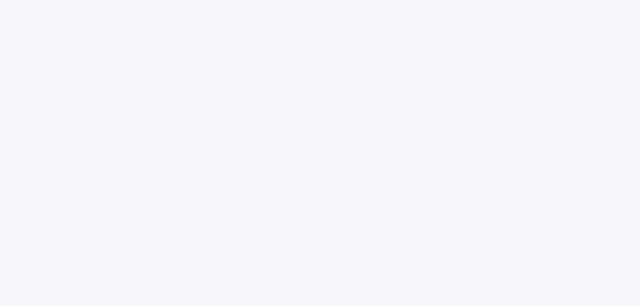
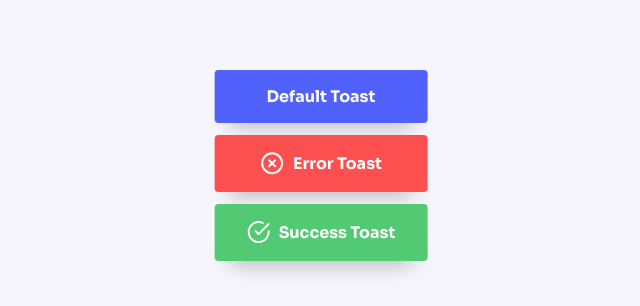
Before and after one commit to anderson-rodriguesdev/MyContacts, a React (Vite) app: page / in a window 1280 px wide. Shown: the part 491-797 px from the top of the page, without its empty margins (319-959 px from the left). Built offline with nearby package versions, Linux system fonts and the light colour scheme; no server answers.

Commit message:
style: created styles for ToastMessage Component

```diff
--- a/src/assets/styles/themes/default.ts
+++ b/src/assets/styles/themes/default.ts
@@ -18,5 +18,8 @@
       main: "#fc5050",
       dark: "#f63131",
     },
+    success: {
+      main: "#51ca73",
+    },
   },
 };
--- a/src/components/App/index.tsx
+++ b/src/components/App/index.tsx
@@ -8,12 +8,14 @@
 import Routes from "../../Routes";
 
 import { Container } from "./styles";
+import ToastContainer from "../Toast/ToastContainer";
 
 function App() {
   return (
     <BrowserRouter>
       <ThemeProvider theme={DefaultTheme}>
         <GlobalStyles />
+        <ToastContainer />
         <Container>
           <Header />
           <Routes />
--- /dev/null
+++ b/src/components/Toast/ToastContainer/index.tsx
@@ -0,0 +1,13 @@
+import { Container } from "./styles";
+
+import ToastMessage from "../ToastMessage";
+
+export default function ToastContainer() {
+  return (
+    <Container>
+      <ToastMessage text="Default Toast" type="default" />
+      <ToastMessage text="Error Toast" type="danger" />
+      <ToastMessage text="Success Toast" type="success" />
+    </Container>
+  );
+}
--- /dev/null
+++ b/src/components/Toast/ToastContainer/styles.ts
@@ -0,0 +1,9 @@
+import styled from "styled-components";
+
+export const Container = styled.div`
+  position: fixed;
+  z-index: 2;
+  bottom: 48px;
+  left: 50%;
+  transform: translateX(-50%);
+`;
--- /dev/null
+++ b/src/components/Toast/ToastMessage/index.tsx
@@ -0,0 +1,19 @@
+import { Container } from "./styles";
+
+import xCircleIcon from "../../../assets/images/icons/x-circle.svg";
+import checkCircleIcon from "../../../assets/images/icons/check-circle.svg";
+
+interface ToastMessageProps {
+  text: string;
+  type: "default" | "success" | "danger";
+}
+
+export default function ToastMessage({ text, type }: ToastMessageProps) {
+  return (
+    <Container type={type}>
+      {type === "danger" && <img src={xCircleIcon} alt="Error Icon" />}
+      {type === "success" && <img src={checkCircleIcon} alt="Success Icon" />}
+      <strong>{text}</strong>
+    </Container>
+  );
+}
--- /dev/null
+++ b/src/components/Toast/ToastMessage/styles.ts
@@ -0,0 +1,37 @@
+import styled, { css } from "styled-components";
+
+interface ToastProps {
+  type: "default" | "success" | "danger";
+}
+
+const containerVariants = {
+  default: css`
+    background: ${({ theme }) => theme.colors.primary.main};
+  `,
+  success: css`
+    background: ${({ theme }) => theme.colors.success.main};
+  `,
+  danger: css`
+    background: ${({ theme }) => theme.colors.danger.main};
+  `,
+};
+
+export const Container = styled.div<ToastProps>`
+  padding: 16px 32px;
+  color: #ffffff;
+  border-radius: 4px;
+  box-shadow: 0px 20px 20px -16px rgba(0, 0, 0, 0.25);
+  display: flex;
+  align-items: center;
+  justify-content: center;
+
+  ${({ type }) => containerVariants[type] || containerVariants.default}
+
+  & + & {
+    margin-top: 12px;
+  }
+
+  img {
+    margin-right: 8px;
+  }
+`;
--- a/src/styled.d.ts
+++ b/src/styled.d.ts
@@ -22,6 +22,9 @@
         main: string;
         dark: string;
       };
+      success: {
+        main: string;
+      };
     };
   }
 }
```
Also changed, not shown: src/assets/images/icons/check-circle.svg (added), src/assets/images/icons/x-circle.svg (added).
